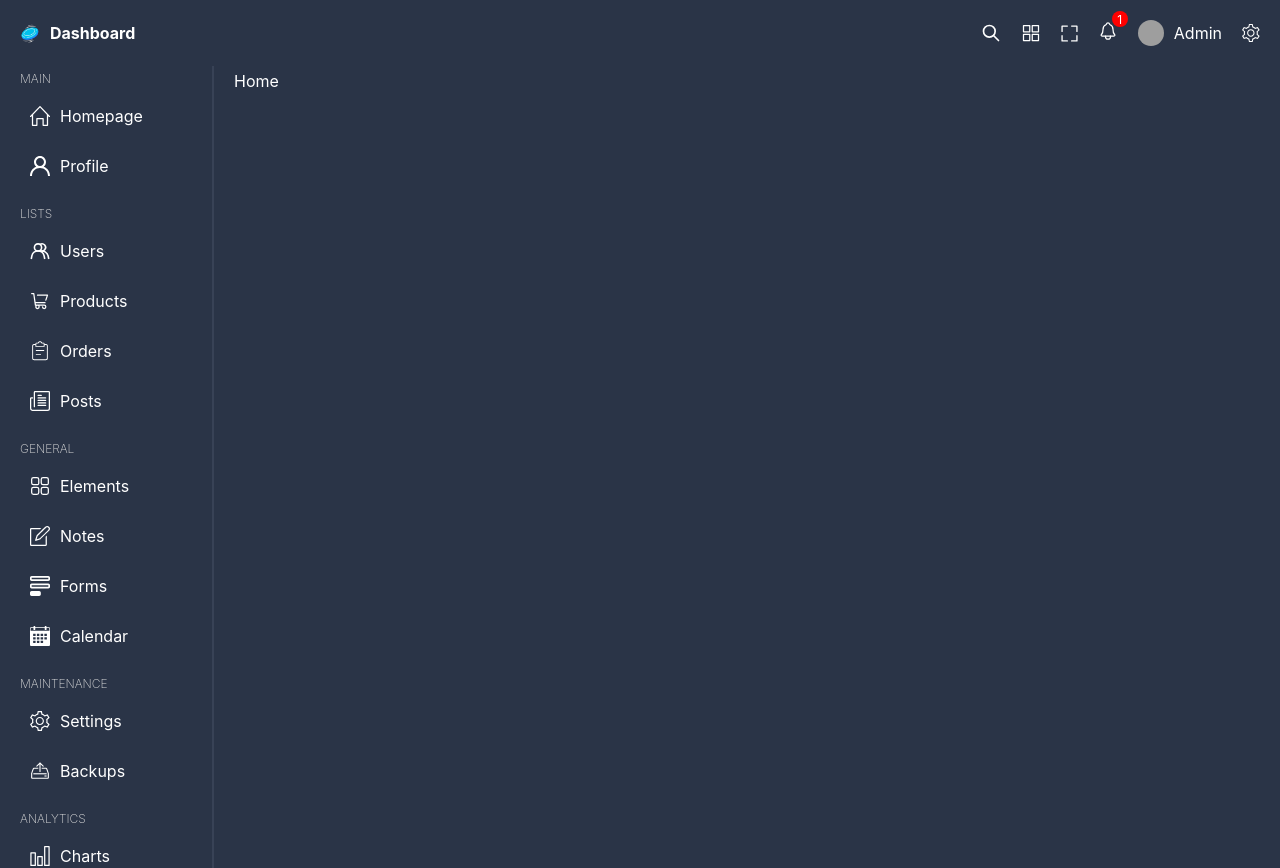
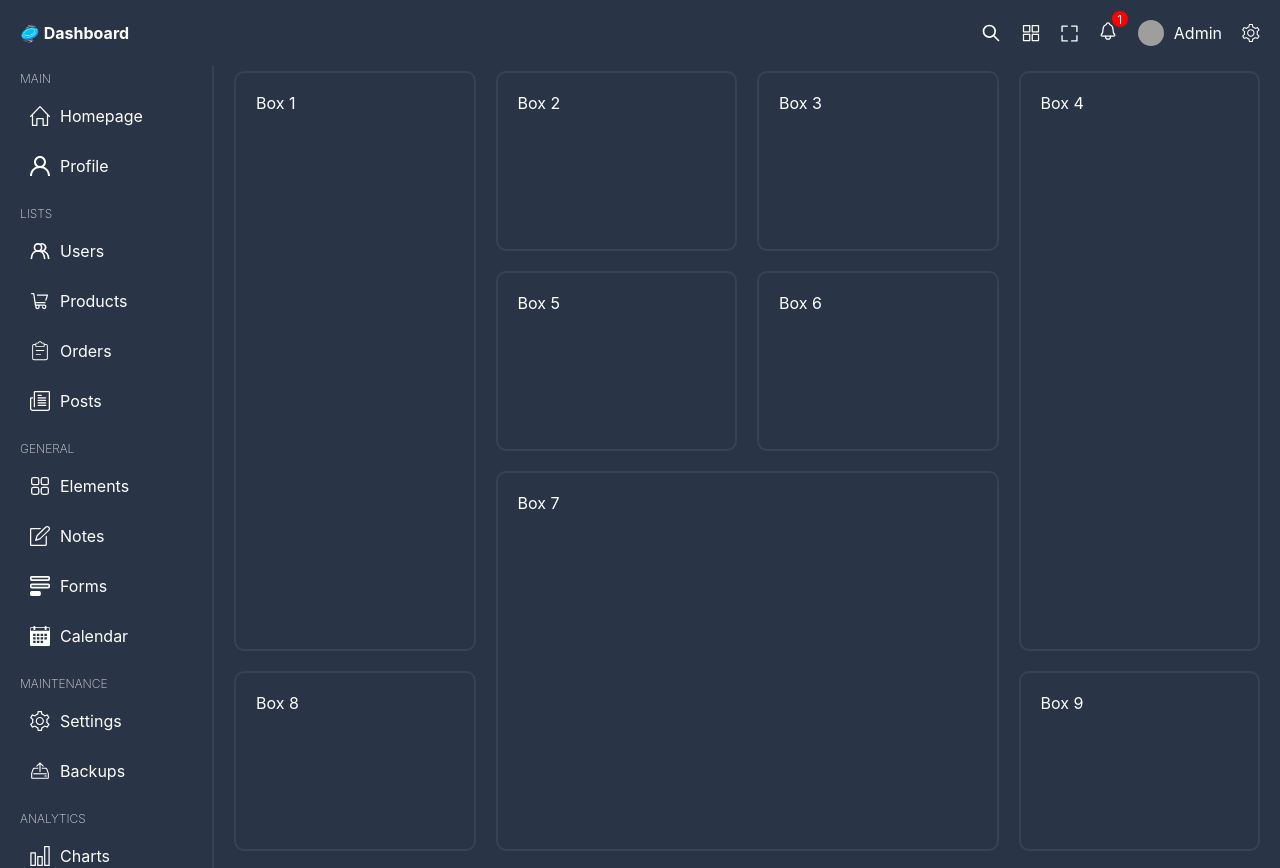
Before and after one commit to hungbui7690/admin-dashboard-react-v1, a React (Vite) app: page / in a window 1280 px wide. Shown: the top 868 px of the page. Built offline with nearby package versions, Linux system fonts and the light colour scheme; grey boxes are pictures that could not be loaded.

Commit message:
Homepage Basic Layout

```diff
--- a/src/components/navbar/Navbar.tsx
+++ b/src/components/navbar/Navbar.tsx
@@ -1,11 +1,14 @@
 import './navbar.scss'
+import { Link } from 'react-router-dom'
 
 const Navbar = () => {
   return (
     <div className='navbar'>
       <div className='logo'>
-        <span>🥏</span>
-        <span>Dashboard</span>
+        <Link to='/'>
+          <span>🥏 </span>
+          <span>Dashboard</span>
+        </Link>
       </div>
       <div className='icons'>
         <img src='/search.svg' alt='' className='icon' />
--- a/src/pages/home/Home.tsx
+++ b/src/pages/home/Home.tsx
@@ -1,5 +1,19 @@
+import './home.scss'
+
 const Home = () => {
-  return <div>Home</div>
+  return (
+    <div className='home'>
+      <div className='box box1'>Box 1</div>
+      <div className='box box2'>Box 2</div>
+      <div className='box box3'>Box 3</div>
+      <div className='box box4'>Box 4</div>
+      <div className='box box5'>Box 5</div>
+      <div className='box box6'>Box 6</div>
+      <div className='box box7'>Box 7</div>
+      <div className='box box8'>Box 8</div>
+      <div className='box box9'>Box 9</div>
+    </div>
+  )
 }
 
 export default Home
--- a/src/pages/home/home.scss
+++ b/src/pages/home/home.scss
@@ -0,0 +1,49 @@
+@import '../../variables.scss';
+@import '../../responsive.scss';
+
+.home {
+  display: grid;
+  gap: 20px;
+  grid-template-columns: repeat(4, 1fr);
+
+  // min 180px, max auto
+  grid-auto-rows: minmax(180px, auto);
+  grid-auto-flow: dense;
+
+  @include xl {
+    grid-template-columns: repeat(3, 1fr);
+  }
+  @include lg {
+    grid-template-columns: repeat(2, 1fr);
+  }
+  @include md {
+    grid-template-columns: repeat(1, 1fr);
+  }
+  @include sm {
+    grid-auto-rows: minmax(120px, auto);
+  }
+
+  .box {
+    padding: 20px;
+    border-radius: 10px;
+    border: 2px solid $soft-bg;
+  }
+
+  .box1 {
+    grid-column: span 1;
+    grid-row: span 3;
+  }
+
+  .box4 {
+    grid-column: span 1;
+    grid-row: span 3;
+  }
+  .box7 {
+    grid-column: span 2;
+    grid-row: span 2;
+
+    @include md {
+      display: none;
+    }
+  }
+}
```
